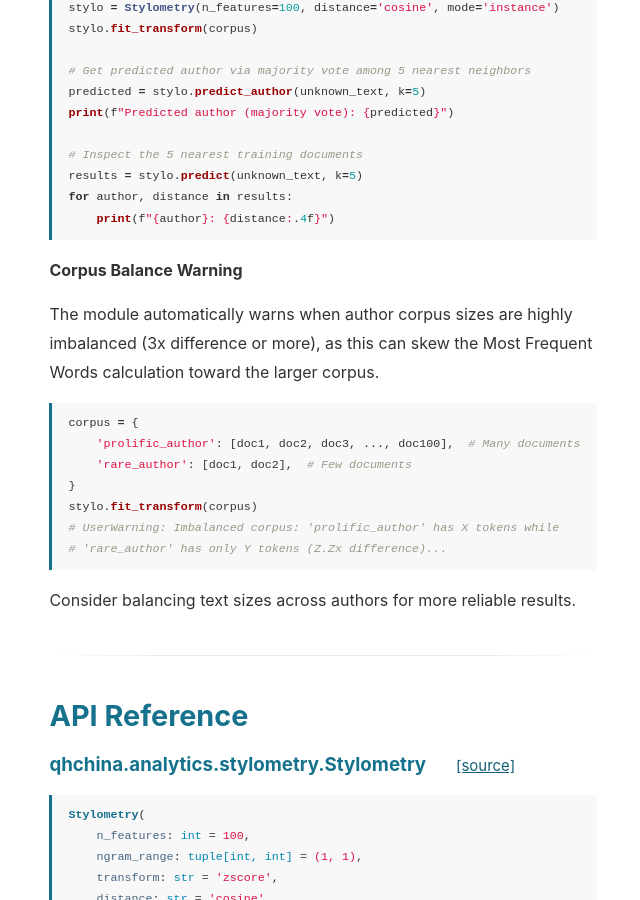
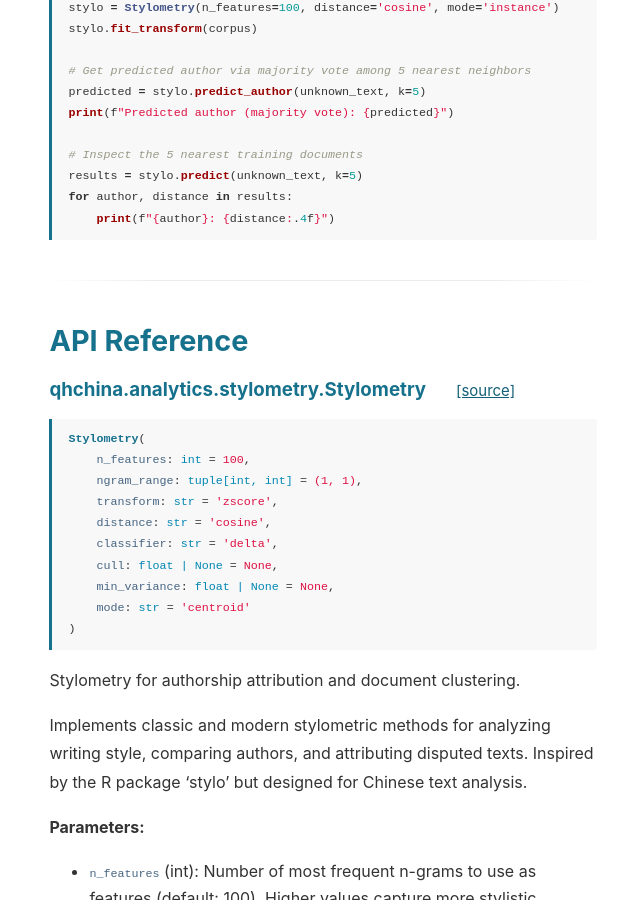
Before and after one commit to mcjkurz/qhchina-web, a Jekyll site: the page built from docs/stylometry/index.md, in a window 1280 px wide and 900 px high, scrolled down 2988 px. Shown: the whole window, without its empty margins (453-1093 px from the left). Built offline with Jekyll 4.4.1, drawn with Linux system fonts in a browser that asks for light colours.

Commit message:
simplified stylometry hard-coded examples

````diff
--- a/docs/stylometry/index.md
+++ b/docs/stylometry/index.md
@@ -166,23 +166,6 @@ results = stylo.predict(unknown_text, k=5)
 for author, distance in results:
     print(f"{author}: {distance:.4f}")
 ```
-
-**Corpus Balance Warning**
-
-The module automatically warns when author corpus sizes are highly imbalanced (3x difference or more), as this can skew the Most Frequent Words calculation toward the larger corpus.
-
-```python
-corpus = {
-    'prolific_author': [doc1, doc2, doc3, ..., doc100],  # Many documents
-    'rare_author': [doc1, doc2],  # Few documents
-}
-stylo.fit_transform(corpus)
-# UserWarning: Imbalanced corpus: 'prolific_author' has X tokens while
-# 'rare_author' has only Y tokens (Z.Zx difference)...
-```
-
-Consider balancing text sizes across authors for more reliable results.
-
 
 ---
 
````
